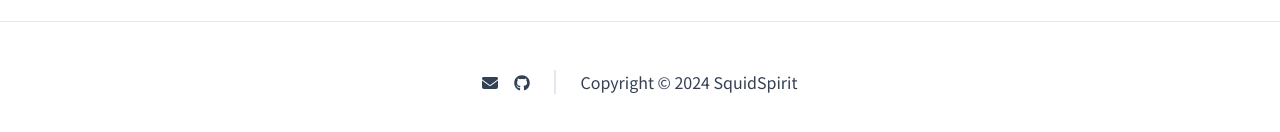
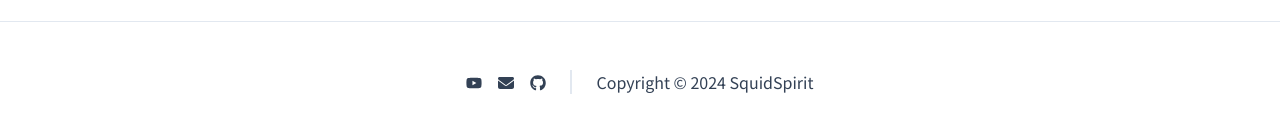
Before and after one commit to an920107/blog, a Next.js app in the folder frontend/: page / in a window 1280 px wide. Shown: the part 1964-2096 px from the top of the page. Built offline with nearby package versions, Linux system fonts and the light colour scheme.

Commit message:
add: add YT icon to footer.

```diff
--- a/frontend/src/components/layout/footer.tsx
+++ b/frontend/src/components/layout/footer.tsx
@@ -1,5 +1,5 @@
 import { FontAwesomeIcon } from '@fortawesome/react-fontawesome'
-import { faGithub } from '@fortawesome/free-brands-svg-icons';
+import { faGithub, faYoutube } from '@fortawesome/free-brands-svg-icons';
 import { faEnvelope } from '@fortawesome/free-solid-svg-icons';
 import React from 'react'
 
@@ -10,7 +10,7 @@ export default function Footer({ }: Props) {
     <footer className="border-t border-t-slate-200">
       <div className="container flex flex-wrap justify-center items-center py-12 gap-x-6">
         <div className="flex gap-x-4">
-
+        <a href="https://www.youtube.com/@squidspirit16"><FontAwesomeIcon icon={faYoutube} className="h-4 w-4"></FontAwesomeIcon></a>
         <a href="mailto:an920107@gmail.com"><FontAwesomeIcon icon={faEnvelope} className="h-4 w-4"></FontAwesomeIcon></a>
         <a href="https://github.com/an920107/blog"><FontAwesomeIcon icon={faGithub} className="h-4 w-4"></FontAwesomeIcon></a>
         </div>
```
